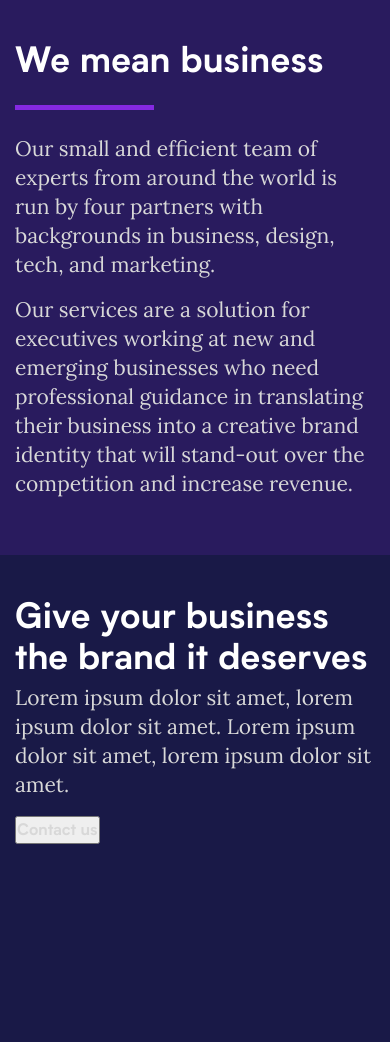
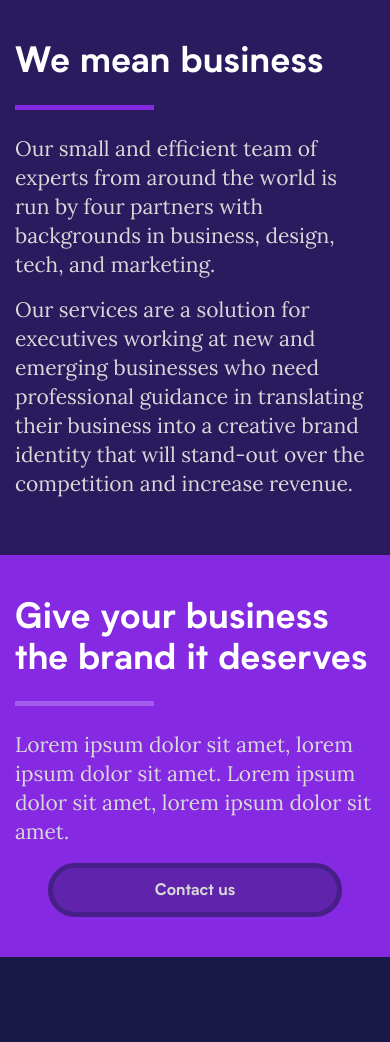
Before and after one commit to polyfen/oldpolyfen, a PHP site: page / in a window 390 px wide. Shown: the part 408-1450 px from the top of the page. Before the commit the page ends 1252 px from the top, so only its background shows below. Run offline with PHP 8.4, Linux system fonts and the light colour scheme; some libraries are stand-ins or nearby versions.

Commit message:
Addeed CTA mobile CSS

```diff
--- a/index.php
+++ b/index.php
@@ -30,7 +30,7 @@
         <div class="col">
           <h2>Give your business the brand it deserves</h2>
           <p>Lorem ipsum dolor sit amet, lorem ipsum dolor sit amet. Lorem ipsum dolor sit amet, lorem ipsum dolor sit amet.</p>
-          <button>Contact us</button>
+          <a class="primary-button">Contact us</a>
         </div>
       </div>
     </section>
--- a/libs/css/buttons.css
+++ b/libs/css/buttons.css
@@ -1,18 +1,22 @@
 /*---------- BUTTONS start -----------*/
 
-a.button {
-  border: 2px solid #TBD;
+a.primary-button {
+  background: #5f23ac /* #indigo-minus-1 */;
+  border: 5px solid #461f88 /* indigo-minus-2 */;
   border-radius: 100px;
   padding: 10px 20px;
-  width: 240px;
+  width: 100%;
+  max-width: 294px;
   margin: 0 auto;
   text-align: center;
+  display: block;
 }
 
-a.button:hover {
+a.primary-button:hover {
   text-decoration: none;
-  background: #TBD;
-  color: #TBD;
+  background: #461f88 /* indigo-minus-2 */;
+  border-color: #291b5e /* indigo-minus-3 */;
+  color: #FFFFFF /* white */ !important;
 }
 
 
--- a/libs/css/general.css
+++ b/libs/css/general.css
@@ -20,13 +20,13 @@ body {
 }
 
 ::-moz-selection { /* Code for Firefox */
-  background: #TBD; /* Cherry */
-  color: #TBD; /* Space */
+  background: #F46666; /* Cherry */
+  color: #FFFFFF; /* Space */
 }
 
 ::selection {
-  background: #TBD; /* Cherry */
-  color: #TBD; /* Space */
+  background: #F46666; /* Cherry */
+  color: #FFFFFF; /* Space */
 }
 
 button, a {
--- a/libs/css/sections.css
+++ b/libs/css/sections.css
@@ -28,6 +28,21 @@ section#about {
       background: #8529e2 /* #indigo */;
       margin: 25px 0;
     }
+
+section#call-to-action {
+  background: #8529e2 /* #indigo */;
+}
+
+    section#call-to-action h2::after {
+      content: "";
+      display: block;
+      width: 139px;
+      height: 5px;
+      background: #a25bea /* #indigo-plus-1 */;
+      margin: 25px 0;
+    }
+
+
 
 /*---------- SECTIONS end ------------*/
 
```
